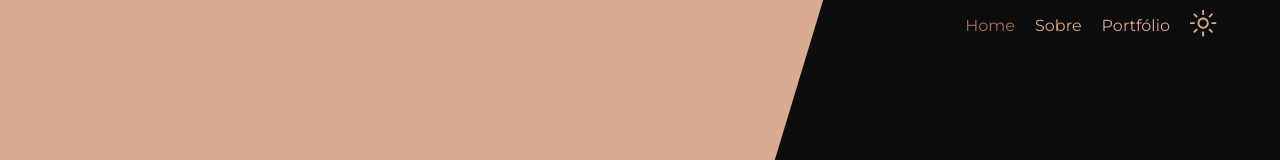
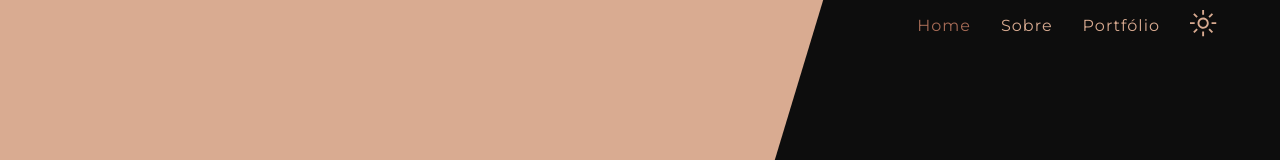
Before and after one commit to vanessacreis/portfolio, a React (Create React App) app: page / in a window 1280 px wide. Shown: the top 160 px of the page. Built offline with nearby package versions, Linux system fonts and the light colour scheme.

Commit message:
Inclusão de hover no header

```diff
--- a/src/Components/Header/header.js
+++ b/src/Components/Header/header.js
@@ -6,7 +6,7 @@ export const Header = styled.header`
   display: flex;
   align-items: center;
   justify-content: flex-end;
-  gap: 20px;
+  gap: 30px;
   background-color: transparent;
   color: ${(p) => p.theme.primary};
   padding: 0 30px;
@@ -18,7 +18,13 @@ export const Header = styled.header`
   .nav_link {
     color: ${(p) => p.theme.primary};
     text-decoration: none;
+    letter-spacing: 1px;
     font-family: ${(p) => p.theme.font};
+
+    &:hover {
+      text-decoration: overline;
+      font-weight: 400;
+    }
   }
 
   .active {
```
